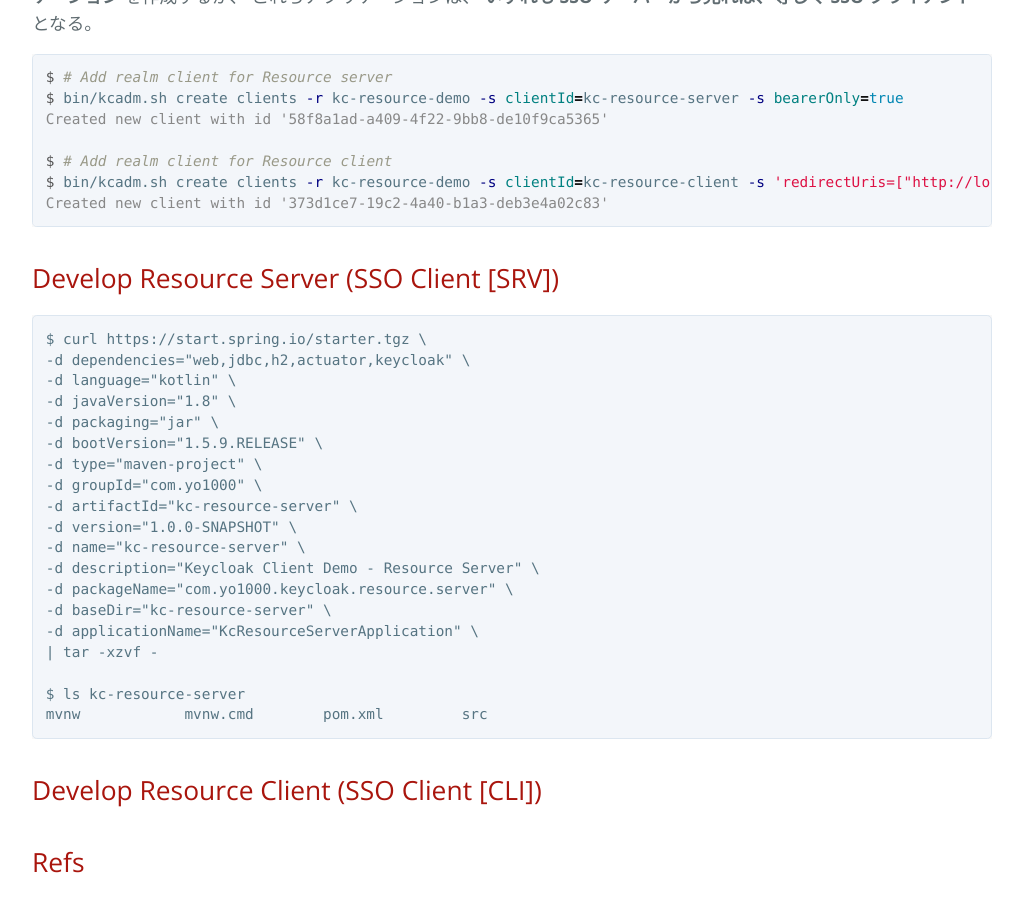
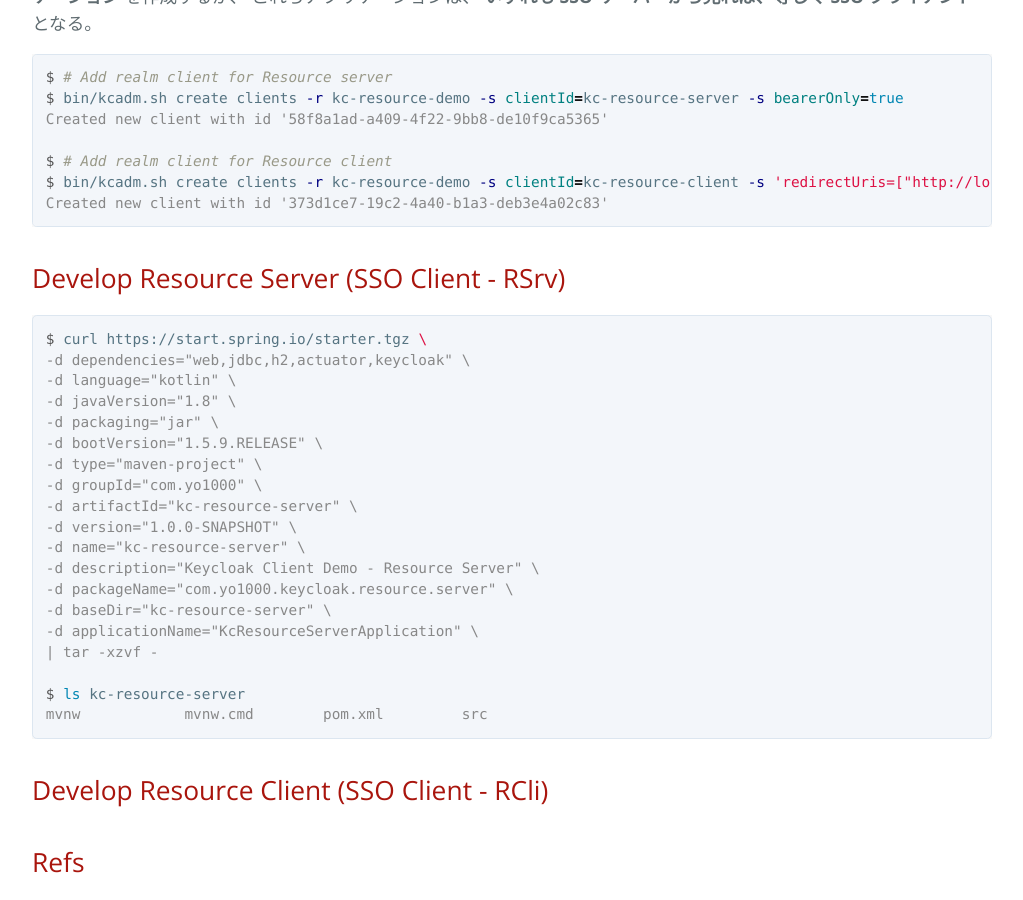
Before and after one commit to yo1000/blog.yo1000.com, a Jekyll site: the page built from _posts/2017-12-18-keycloak-demo.md, in a window 1280 px wide and 900 px high, scrolled down 3045 px. Shown: the whole window, without its empty margins (224-1247 px from the left). Built offline with Jekyll 4.4.1, drawn with Linux system fonts in a browser that asks for light colours; our own code applies the rules of GitHub Pages for plain Markdown files; some of the changed text lies outside the part shown.

Commit message:
Update 2017-12-18-keycloak-demo.md

````diff
--- a/_posts/2017-12-18-keycloak-demo.md
+++ b/_posts/2017-12-18-keycloak-demo.md
@@ -16,8 +16,8 @@
   - [Set up Realm](#set-up-realm)
   - [Set up Users](#set-up-users)
   - [Set up Clients](#set-up-clients)
-- [Develop Resource Server (SSO Client A)](#develop-resource-server-sso-client-a)
-- [Develop Resource Client (SSO Client B)](#develop-resource-client-sso-client-b)
+- [Develop Resource Server (SSO Client - RSrv)](#develop-resource-server-sso-client--rsrv)
+- [Develop Resource Client (SSO Client - RCli)](#develop-resource-client-sso-client--rcli)
 
 ## Requirements
 
@@ -143,9 +143,9 @@
 Created new client with id '373d1ce7-19c2-4a40-b1a3-deb3e4a02c83'
 ```
 
-## Develop Resource Server (SSO Client [SRV])
+## Develop Resource Server (SSO Client - RSrv)
 
-```
+```console
 $ curl https://start.spring.io/starter.tgz \
 -d dependencies="web,jdbc,h2,actuator,keycloak" \
 -d language="kotlin" \
@@ -167,7 +167,7 @@
 mvnw		mvnw.cmd	pom.xml		src
 ```
 
-## Develop Resource Client (SSO Client [CLI])
+## Develop Resource Client (SSO Client - RCli)
 
 
 ## Refs
````
